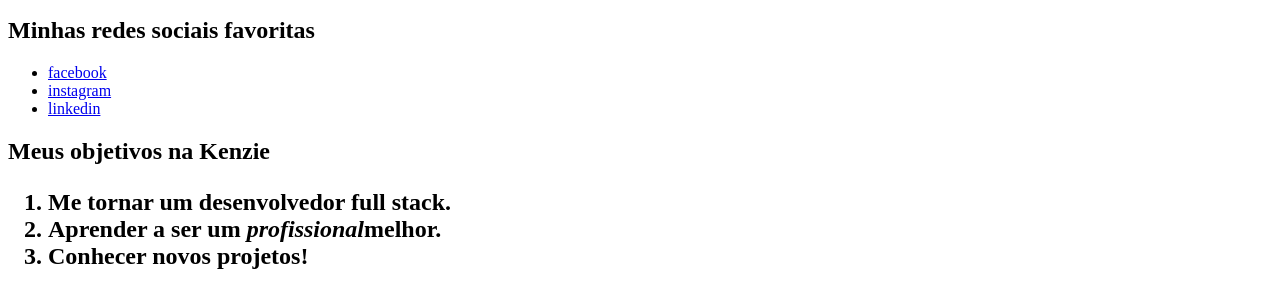
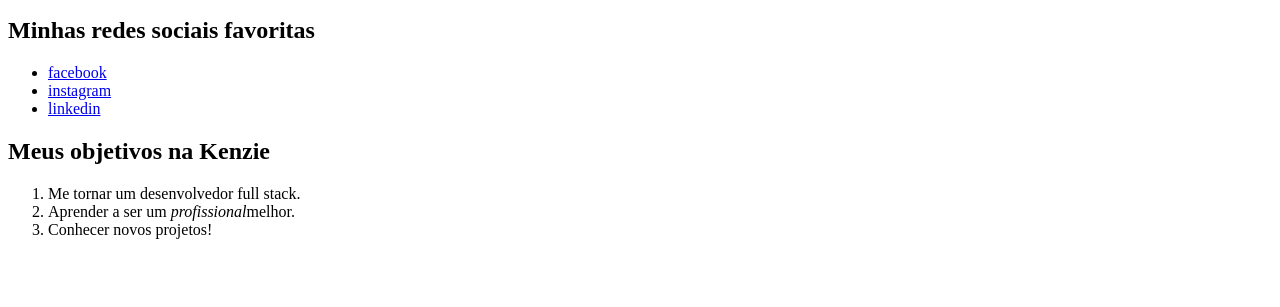
Before and after one commit to lucas429a/Database-movies, a plain HTML site: page index.html in a window 1280 px wide. Shown: the part 119-426 px from the top of the page. Drawn offline with Linux system fonts and the light colour scheme.

Commit message:
Update index.html

```diff
--- a/index.html
+++ b/index.html
@@ -24,7 +24,7 @@
                 </ul>
             </section>
             <section>
-                <h2>Meus objetivos na Kenzie<h2/>
+                <h2>Meus objetivos na Kenzie</h2>
                 <ol>
                     <li>Me tornar um desenvolvedor full stack.</li>
                     <li>Aprender a ser um <em>profissional</em>melhor.</li>
```
